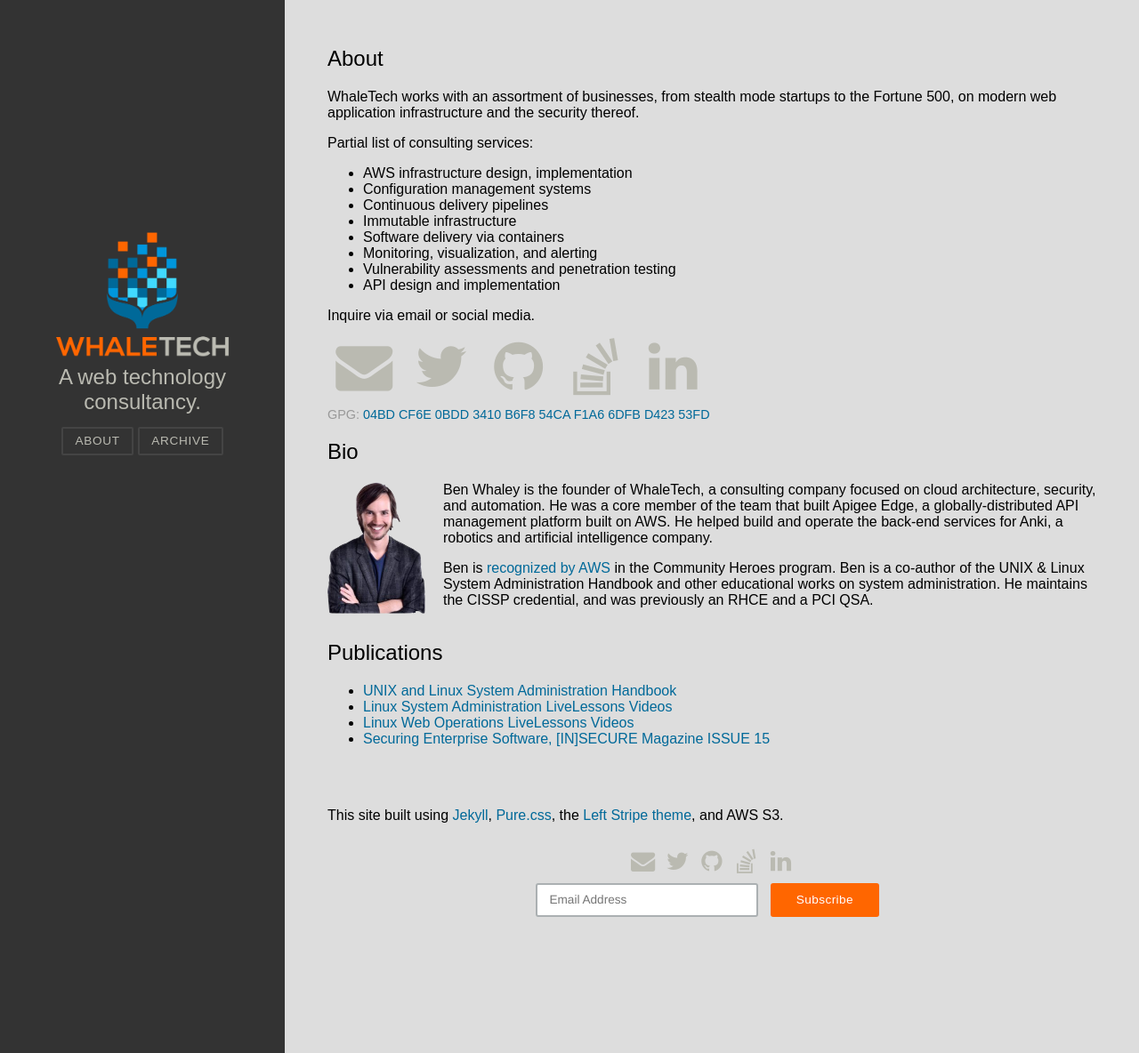
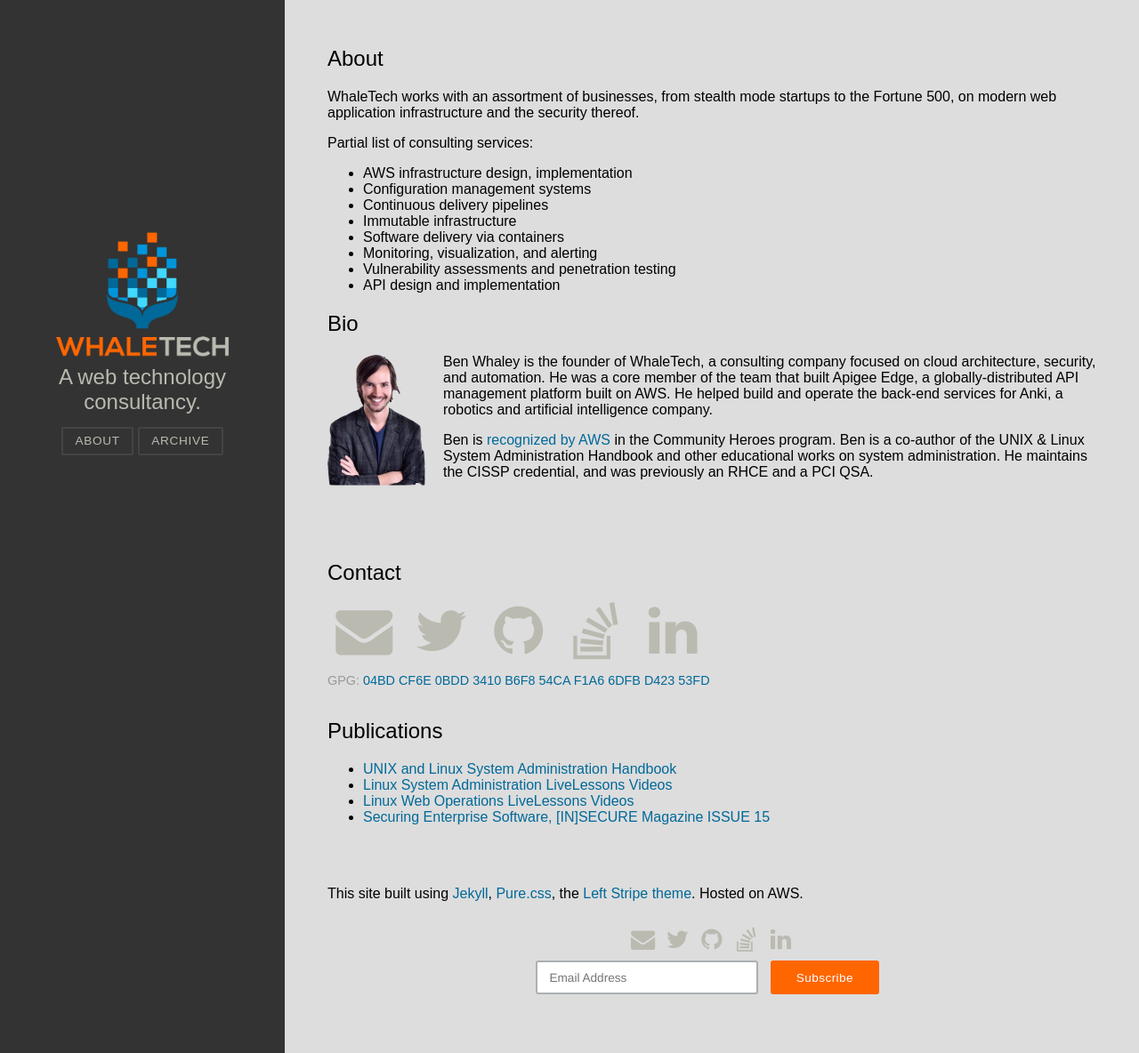
Before and after one commit to bwhaley/whaletech.co, a Jekyll site: the page built from about/index.html, in a window 1280 px wide and 1184 px high. Shown: the whole window at 89% size. Built offline with Jekyll 4.4.1, drawn with Linux system fonts in a browser that asks for light colours; comment, search, counter and statistics services are not loaded.

Commit message:
minor layout changes

```diff
--- a/_layouts/about.html
+++ b/_layouts/about.html
@@ -15,14 +15,6 @@
 <li> Vulnerability assessments and penetration testing</li>
 <li> API design and implementation</li>
 </ul>
-<p>Inquire via email or social media.</p>
-{% if site.data.social %}
-   {% for social in site.data.social %}
-     <a href="{{ social.href }}"><i class="{{ social.classes }}"></i></a>
-   {% endfor %}
-{% endif %}
-
- <p class="post-meta">GPG: <a href="http://pgp.mit.edu/pks/lookup?op=get&search=0xF1A66DFBD42353FD">04BD CF6E 0BDD 3410 B6F8  54CA F1A6 6DFB D423 53FD</a></p>
 
 <h2>Bio</h2>
 <div class="bio">
@@ -30,7 +22,17 @@
   <p>Ben Whaley is the founder of WhaleTech, a consulting company focused on cloud architecture, security, and automation. He was a core member of the team that built Apigee Edge, a globally-distributed API management platform built on AWS. He helped build and operate the back-end services for Anki, a robotics and artificial intelligence company.</p>
   <p>Ben is <a href="https://aws.amazon.com/heroes/usa/ben-whaley/">recognized by AWS</a> in the Community Heroes program. Ben is a co-author of the UNIX & Linux System Administration Handbook and other educational works on system administration. He maintains the CISSP credential, and was previously an RHCE and a PCI QSA.</p>
 </div>
+<br><br><br>
+<p>
+<h2>Contact</h2>
+{% if site.data.social %}
+   {% for social in site.data.social %}
+     <a href="{{ social.href }}"><i class="{{ social.classes }}"></i></a>
+   {% endfor %}
+{% endif %}
+</p>
 
+ <p class="post-meta">GPG: <a href="http://pgp.mit.edu/pks/lookup?op=get&search=0xF1A66DFBD42353FD">04BD CF6E 0BDD 3410 B6F8  54CA F1A6 6DFB D423 53FD</a></p>
 <div style="clear:both"></div>
 
 <h2>Publications</h2>
@@ -42,4 +44,4 @@
 </ul>
 <br/>
 <br/>
-<p>This site built using <a href="https://jekyllrb.com">Jekyll</a>, <a href="http://purecss.io/")>Pure.css</a>, the <a href="https://github.com/martin308/left-stripe">Left Stripe theme</a>, and AWS S3.</p>
+<p>This site built using <a href="https://jekyllrb.com">Jekyll</a>, <a href="http://purecss.io/")>Pure.css</a>, the <a href="https://github.com/martin308/left-stripe">Left Stripe theme</a>. Hosted on AWS.</p>
```
